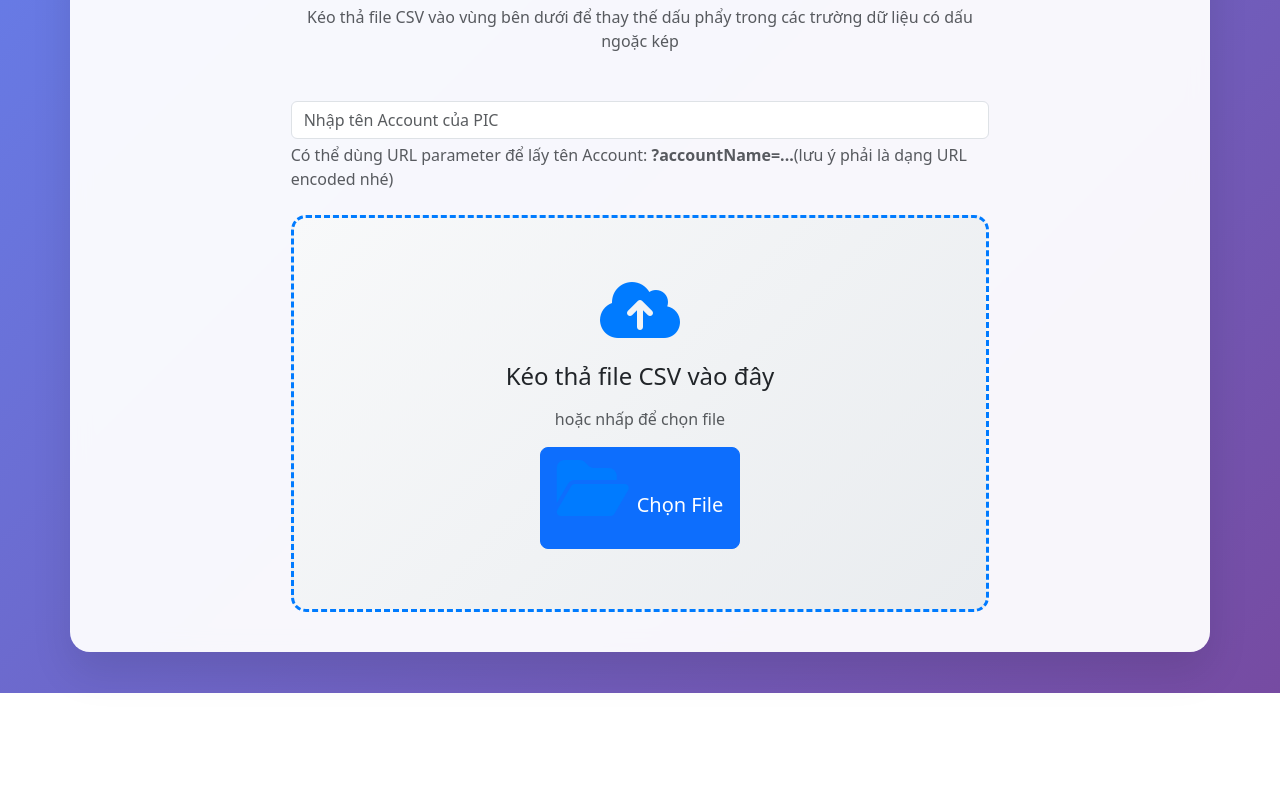
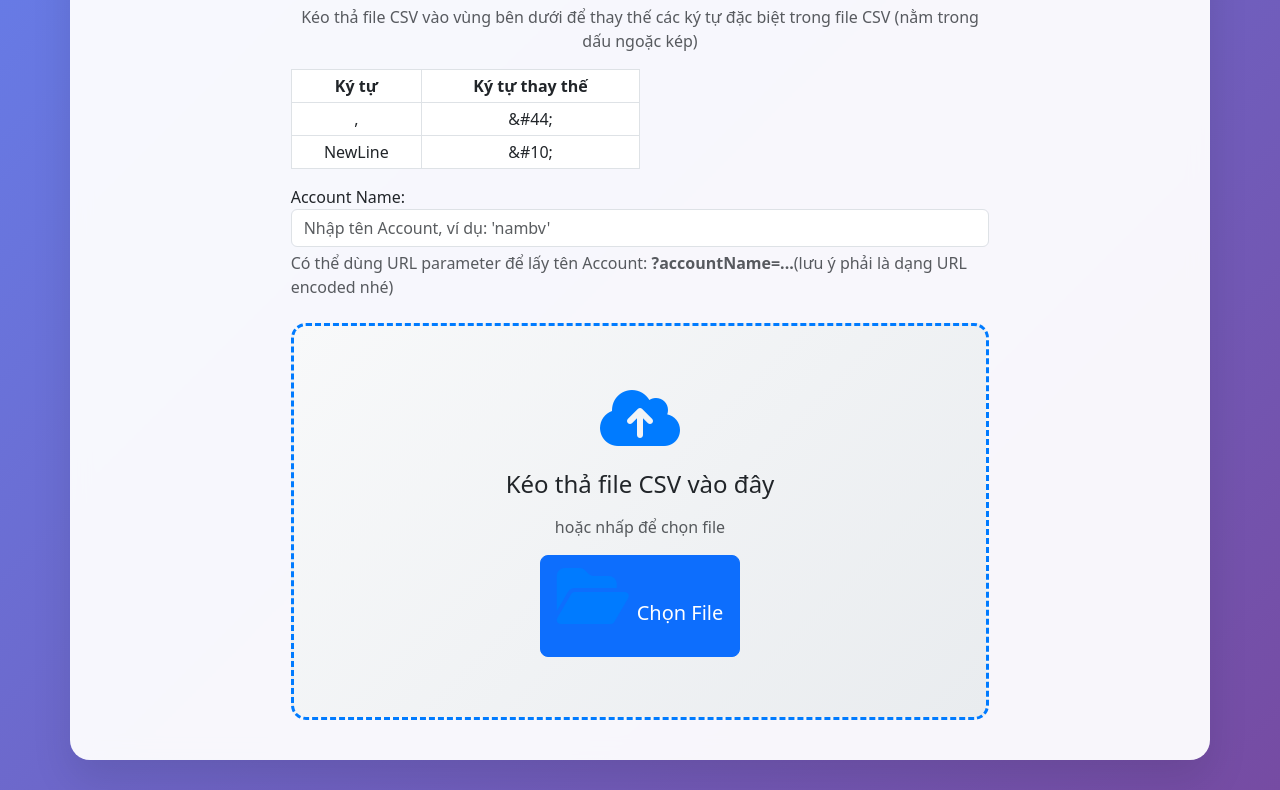
Before and after one commit to nambv-sbt/csv-utils, a plain HTML site: page index.html in a window 1280 px wide. Shown: the part 157-947 px from the top of the page. Before the commit the page ends 850 px from the top, so only its background shows below. Drawn offline with nearby package versions, Linux system fonts and the light colour scheme.

Commit message:
Update layout

```diff
--- a/index.html
+++ b/index.html
@@ -100,7 +100,7 @@
 
         body {
             background: linear-gradient(135deg, #667eea 0%, #764ba2 100%);
-            min-height: 100vh;
+            min-height: calc(100vh - 50px);
         }
 
         .container {
@@ -127,13 +127,35 @@
         <div class="row justify-content-center">
             <div class="col-lg-8">
                 <h1 class="text-center mb-4 header-title">
-                    <i class="fas fa-file-csv me-3"></i>CSV File Processor
+                    <i class="fas fa-file-csv me-3"></i>CSV Tools
                 </h1>
-                <p class="text-center text-muted mb-5">
-                    Kéo thả file CSV vào vùng bên dưới để thay thế dấu phẩy trong các trường dữ liệu có dấu ngoặc kép
+                <p class="text-center text-muted">
+                    Kéo thả file CSV vào vùng bên dưới để thay thế các ký tự đặc biệt trong file CSV
+                    (nằm trong dấu ngoặc kép)
                 </p>
+                <div class="d-flex justify-content-center align-items-center col-sm-0 col-md-6">
+                    <table class="table table-bordered table-sm">
+                        <thead>
+                            <tr>
+                                <th class="text-center">Ký tự</th>
+                                <th class="text-center">Ký tự thay thế</th>
+                            </tr>
+                        </thead>
+                        <tbody id="fileList">
+                            <tr>
+                                <td class="text-center">,</td>
+                                <td class="text-center">&amp;#44;</td>
+                            </tr>
+                            <tr>
+                                <td class="text-center">NewLine</td>
+                                <td class="text-center">&amp;#10;</td>
+                            </tr>
+                        </tbody>
+                    </table>
+                </div>
 
-                <input type="text" id="accountName" class="form-control mb-1" placeholder="Nhập tên Account của PIC">
+                <label for="accountName">Account Name:</label>
+                <input type="text" id="accountName" class="form-control mb-1" placeholder="Nhập tên Account, ví dụ: 'nambv'">
                 <p class="text-muted mb-4">Có thể dùng URL parameter để lấy tên Account: <strong>?accountName=...</strong>(lưu ý phải là dạng URL encoded nhé)</p>
 
                 <div class="drop-zone" id="dropZone">
```
